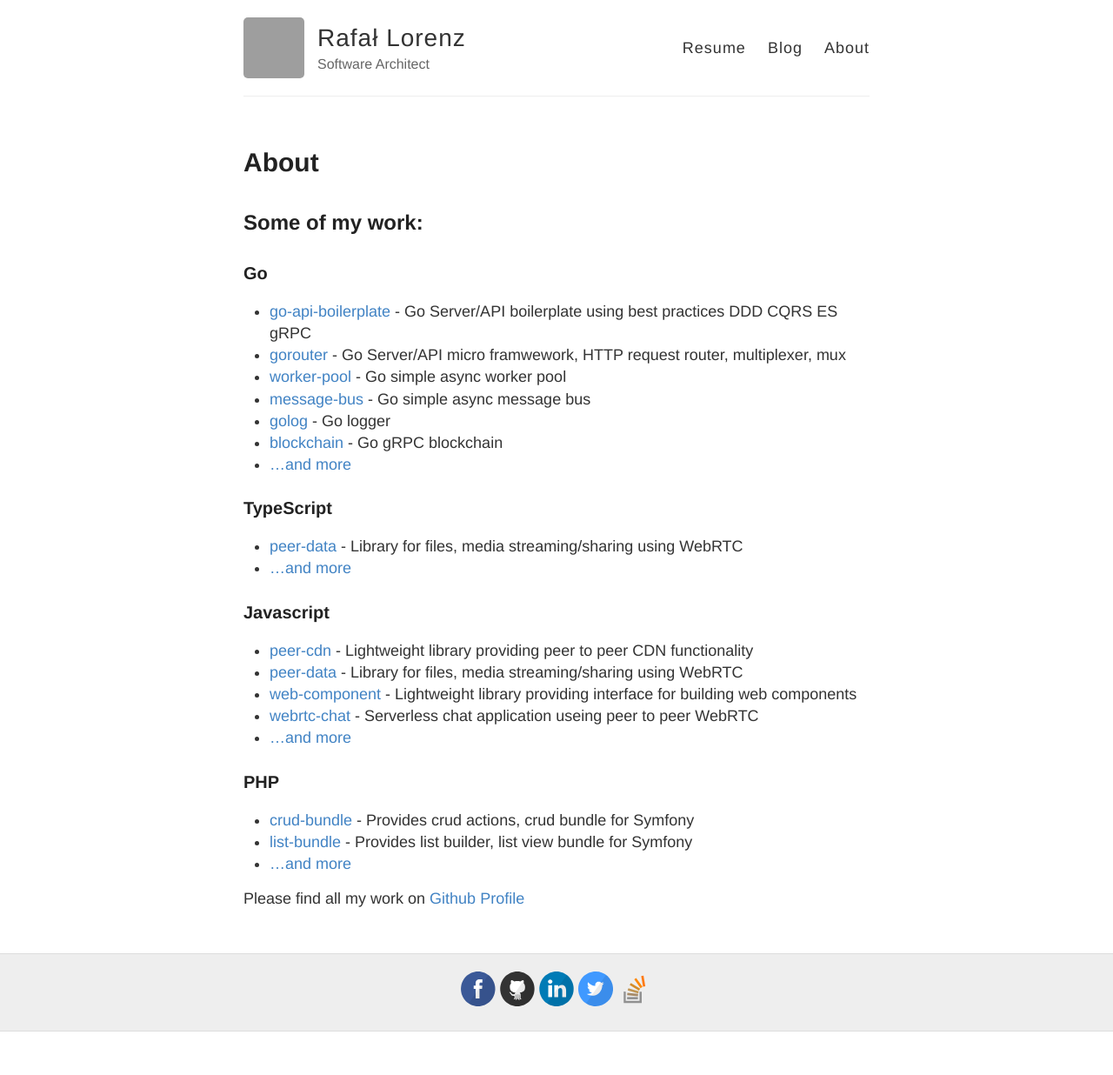
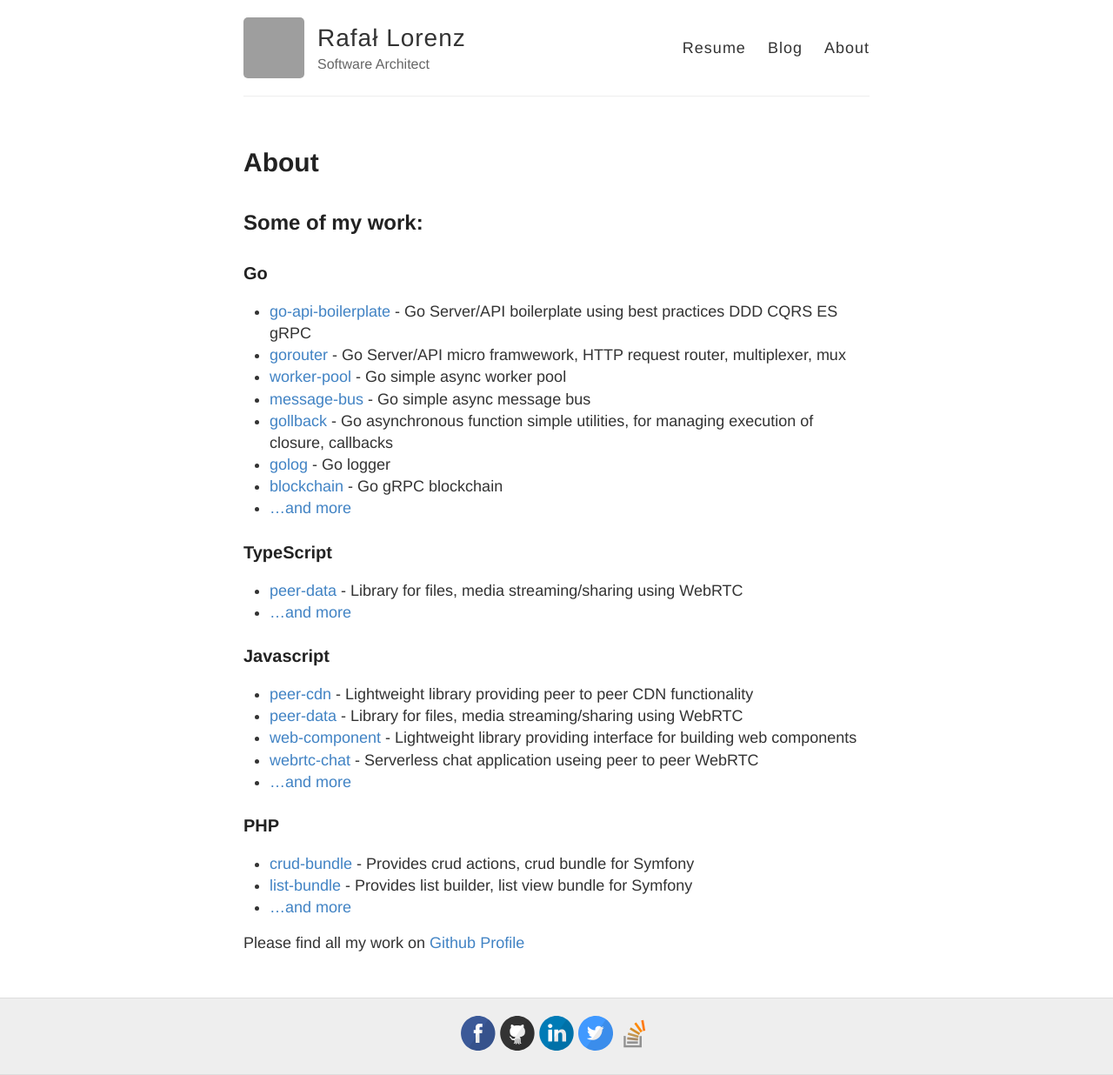
Before and after one commit to vardius/vardius.github.io, a Jekyll site: the page built from _pages/about.md, in a window 1280 px wide. Shown: the whole page at 87% size. Built offline with Jekyll 4.4.1, drawn with Linux system fonts in a browser that asks for light colours; before the commit the page ends 1186 px from its top, so only the background shows below that; grey boxes are pictures that could not be loaded.

Commit message:
Link new project

```diff
--- a/_pages/about.md
+++ b/_pages/about.md
@@ -11,6 +11,7 @@ permalink: /about/
  - [gorouter](http://rafallorenz.com/gorouter) - Go Server/API micro framwework, HTTP request router, multiplexer, mux
  - [worker-pool](http://rafallorenz.com/worker-pool) - Go simple async worker pool
  - [message-bus](http://rafallorenz.com/message-bus) - Go simple async message bus
+ - [gollback](http://rafallorenz.com/gollback) - Go asynchronous function simple utilities, for managing execution of closure, callbacks
  - [golog](http://rafallorenz.com/golog) - Go logger
  - [blockchain](https://github.com/vardius/blockchain) - Go gRPC blockchain
  - [...and more](https://github.com/vardius?utf8=%E2%9C%93&tab=repositories&q=&type=source&language=go)
```
